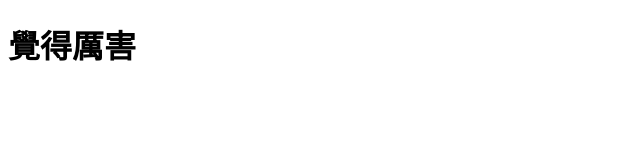
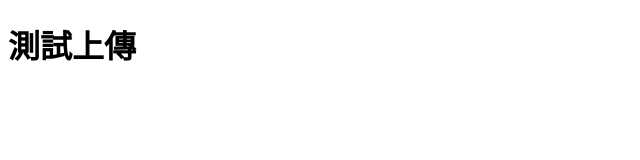
Before and after one commit to rlfabm/rlfabm.github.io, a plain HTML site: page index.html in a window 1280 px wide. Shown: the whole page, without its empty margins (0-640 px from the left). Drawn offline with Linux system fonts and the light colour scheme.

Commit message:
modify 內容

```diff
--- a/index.html
+++ b/index.html
@@ -5,6 +5,6 @@
     <title>你好，GitHub</title>
   </head>
   <body>
-    <h1>覺得厲害</h1>
+    <h1>測試上傳</h1>
   </body>
 </html>
```
